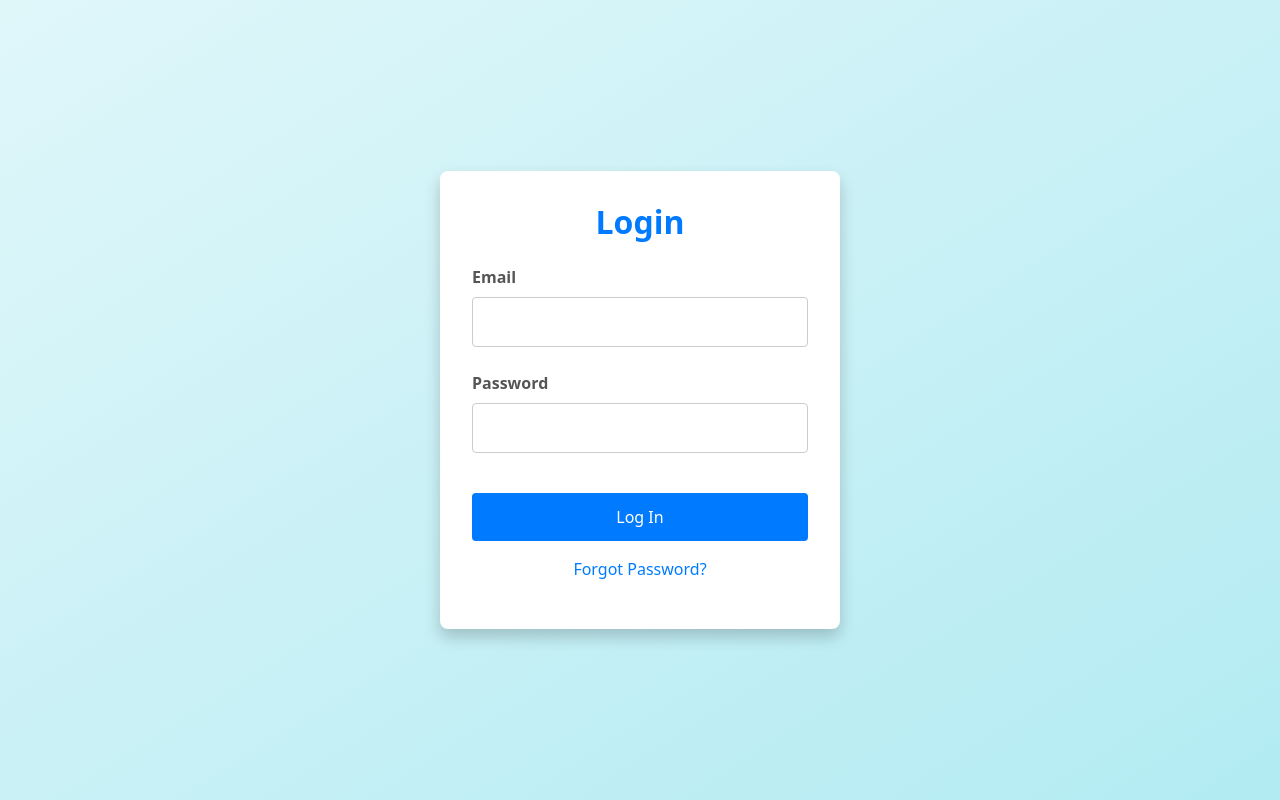
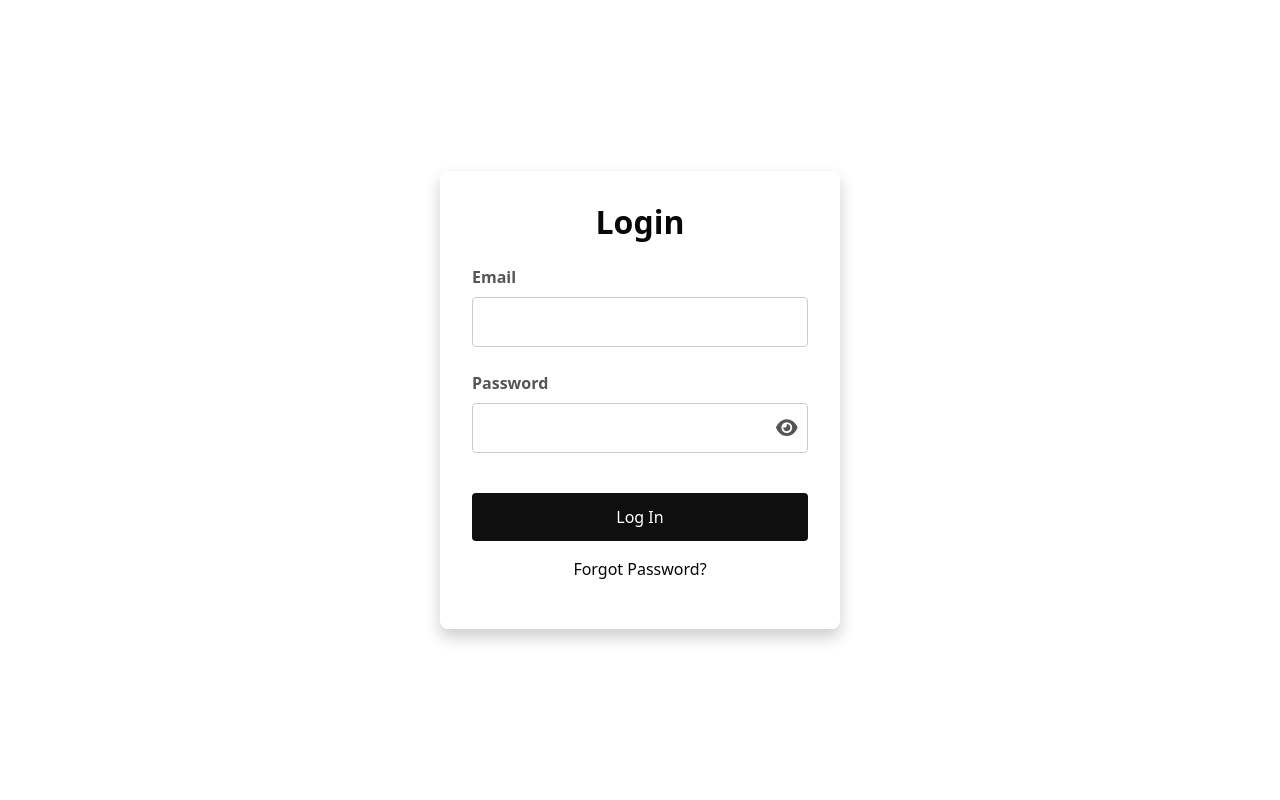
Before and after one commit to medbankole97/gestion-RH-FrontEnd, a Vue app: page / in a window 1280 px wide. Built offline with nearby package versions, Linux system fonts and the light colour scheme.

Commit message:
Modifier interface login et navbar

```diff
--- a/src/components/Login.vue
+++ b/src/components/Login.vue
@@ -7,10 +7,21 @@
           <label for="email">Email</label>
           <input v-model="email" type="email" id="email" required />
         </div>
-        <div class="form-group">
-          <label for="password">Password</label>
-          <input v-model="password" type="password" id="password" required />
-        </div>
+        <div class="form-group password-group">
+  <label for="password">Password</label>
+  <div class="password-wrapper">
+    <input
+      v-model="password"
+      :type="showPassword ? 'text' : 'password'"
+      id="password"
+      required
+    />
+    <button type="button" class="toggle-password" @click="togglePassword">
+      <i :class="showPassword ? 'fas fa-eye-slash' : 'fas fa-eye'"></i>
+    </button>
+  </div>
+</div>
+
         <button type="submit" class="login-button">Log In</button>
       </form>
       <p v-if="error" class="error-message">{{ error }}</p>
@@ -27,6 +38,12 @@ import { ref } from 'vue';
 import { useRouter } from 'vue-router';
 import Swal from 'sweetalert2';
 import { useAuthStore } from '@store/authStore';
+const showPassword = ref(false);
+
+const togglePassword = () => {
+  showPassword.value = !showPassword.value;
+};
+
 
 const email = ref('');
 const password = ref('');
@@ -55,7 +72,7 @@ const login = async () => {
 
 <style scoped>
 .login-background {
-  background-image: linear-gradient(to bottom right, #e0f7fa, #b2ebf2);
+  background-image: linear-gradient(to bottom right, #e0f7fa);
   height: 100vh;
   display: flex;
   align-items: center;
@@ -73,7 +90,7 @@ const login = async () => {
 }
 
 h2 {
-  color: #007bff;
+  color: #080808;
   margin-bottom: 1.5rem;
   font-weight: bold;
 }
@@ -100,14 +117,14 @@ input {
 }
 
 input:focus {
-  border-color: #007bff;
+  border-color: #030303;
   outline: none;
 }
 
 .login-button {
   width: 100%;
   padding: 0.75rem;
-  background-color: #007bff;
+  background-color: #0f0f0f;
   color: #fff;
   font-size: 1rem;
   border: none;
@@ -118,7 +135,7 @@ input:focus {
 }
 
 .login-button:hover {
-  background-color: #0056b3;
+  background-color: #858282;
   transform: scale(1.05);
 }
 
@@ -133,11 +150,45 @@ input:focus {
 }
 
 .forgot-password a {
-  color: #007bff;
+  color: #050505;
   text-decoration: none;
 }
 
 .forgot-password a:hover {
   text-decoration: underline;
 }
+
+.password-group {
+  position: relative;
+}
+
+.password-wrapper {
+  position: relative;
+  display: flex;
+  align-items: center;
+}
+
+input {
+  flex: 1;
+}
+
+.toggle-password {
+  position: absolute;
+  right: 10px;
+  background: none;
+  border: none;
+  cursor: pointer;
+  padding: 0;
+  color: #555;
+  font-size: 1.2rem;
+}
+
+.toggle-password:focus {
+  outline: none;
+}
+
+.toggle-password:hover {
+  color: #000;
+}
+
 </style>
--- a/src/components/Navbar.vue
+++ b/src/components/Navbar.vue
@@ -3,9 +3,9 @@
     <nav class="navbar navbar-expand-lg custom-navbar">
       <div class="container d-flex align-items-center">
         <!-- Logo à gauche -->
-        <router-link to="/" class="navbar-brand">
+
           <img src="@/assets/rh1.jpg" alt="Logo" class="logo">
-        </router-link>
+
 
         <!-- Menu centré -->
         <ul class="navbar-nav mx-auto">
@@ -45,10 +45,18 @@
 
         <!-- Sélecteur de langue -->
         <select v-model="selectedLanguage" @change="changeLanguage" class="language-selector me-4">
-          <option value="en">English</option>
-          <option value="fr">Français</option>
-          <option value="ar">عربي</option>
+          <option value="en">En</option>
+          <option value="fr">Fr</option>
+          <option value="ar">Ar</option>
         </select>
+
+        <!-- Ajouter cette section à droite de la barre de navigation -->
+        <div v-if="authStore.isAuthenticated" class="user-info d-flex align-items-center me-4">
+  <i class="fas fa-user-circle text-light me-2"></i>
+  <span class="text-light">{{ authStore.user?.fullname }}</span>
+</div>
+
+
 
         <!-- Déconnexion à droite -->
         <button @click="logout" class="btn btn-outline-light logout-button">
@@ -64,18 +72,21 @@
 import { ref, onMounted } from 'vue';
 import { useRoute, useRouter } from 'vue-router';
 import { useAuthStore } from '../store/authStore';
-import { useI18n } from 'vue-i18n'; // Importez le module de traduction
+import { useI18n } from 'vue-i18n'; // Module de traduction
 import Swal from 'sweetalert2';
 
 const authStore = useAuthStore();
-const { t, locale } = useI18n(); // Récupérez la fonction pour changer la langue
-const selectedLanguage = ref(locale.value); // Assignez la langue par défaut à l'option sélectionnée
+const { t, locale } = useI18n(); // Récupérer la fonction pour changer la langue
+const selectedLanguage = ref(locale.value); // Langue par défaut
 
 const linkActive = ref('list-user');
 const route = useRoute();
 const router = useRouter();
 
 onMounted(() => {
+  // Vérifie si l'utilisateur est authentifié au chargement de la navbar
+  authStore.checkAuth();
+
   if (route.name === 'list-timetracking') {
     linkActive.value = 'list-timetracking';
   } else if (route.name === 'list-request-leave') {
@@ -101,20 +112,28 @@ const logout = () => {
     confirmButtonText: t('navbar.yesLogout')
   }).then((result) => {
     if (result.isConfirmed) {
-      router.push('/');
+      authStore.logout(); // Déconnecte l'utilisateur
+      router.push('/'); // Redirige vers la page d'accueil
     }
   });
 };
+
 const changeLanguage = () => {
-  locale.value = selectedLanguage.value; // Changez la langue de l'application
+  locale.value = selectedLanguage.value; // Change la langue de l'application
 };
 </script>
+
 
 <style scoped>
 /* Navbar custom styles */
 .custom-navbar {
   background-color: #000;
   box-shadow: 0 4px 8px rgba(0, 0, 0, 0.2);
+}
+.user-info {
+  font-size: 1rem;
+  font-weight: 500;
+  color: #ffffff;
 }
 
 .logo {
@@ -156,7 +175,7 @@ const changeLanguage = () => {
 
 .language-selector {
   margin-left: 15px;
-  padding: 0.5rem;
+  padding: 0.1rem;
   border-radius: 4px;
   border: 1px solid #ccc;
   color: #000;
```
